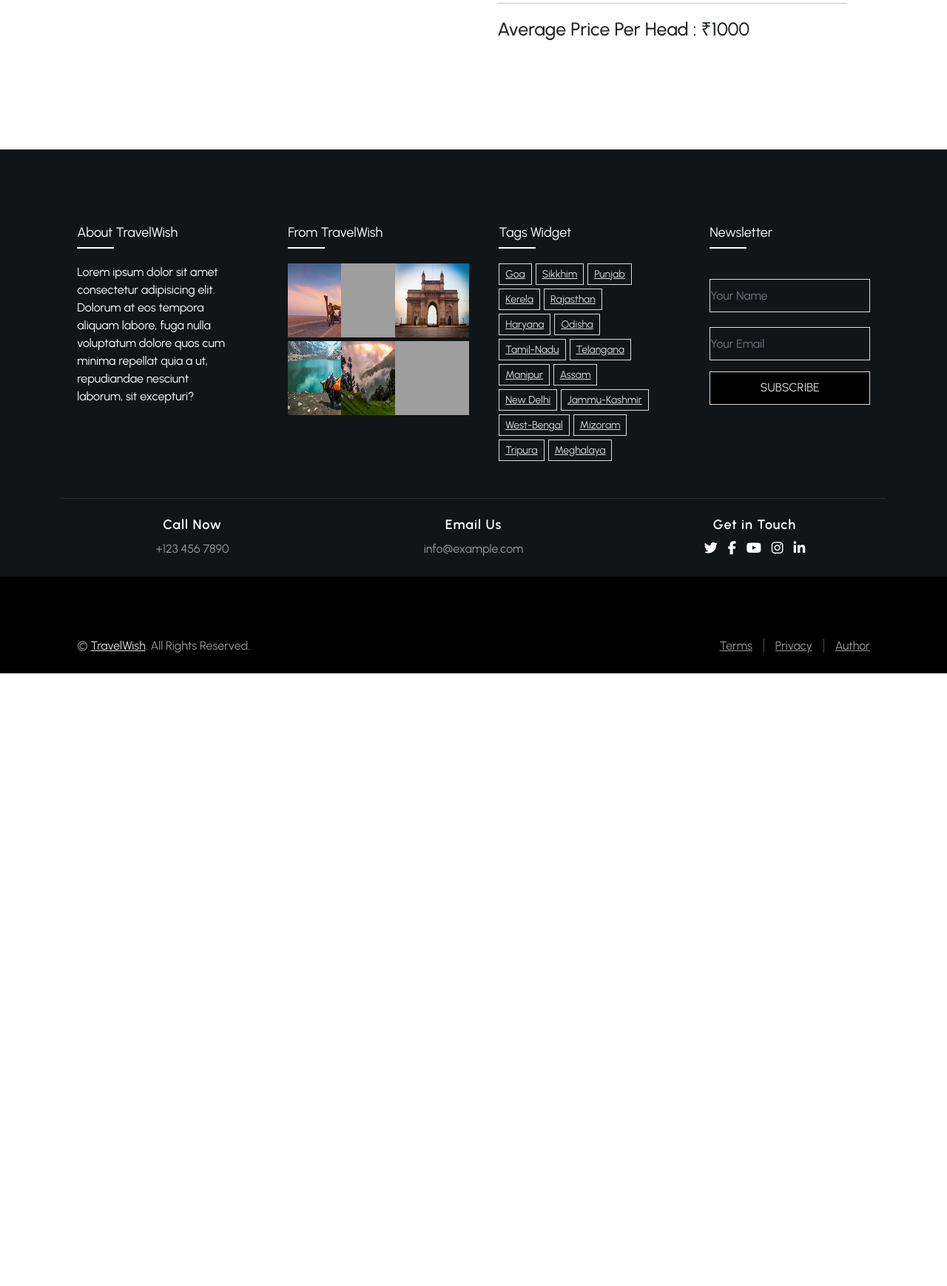
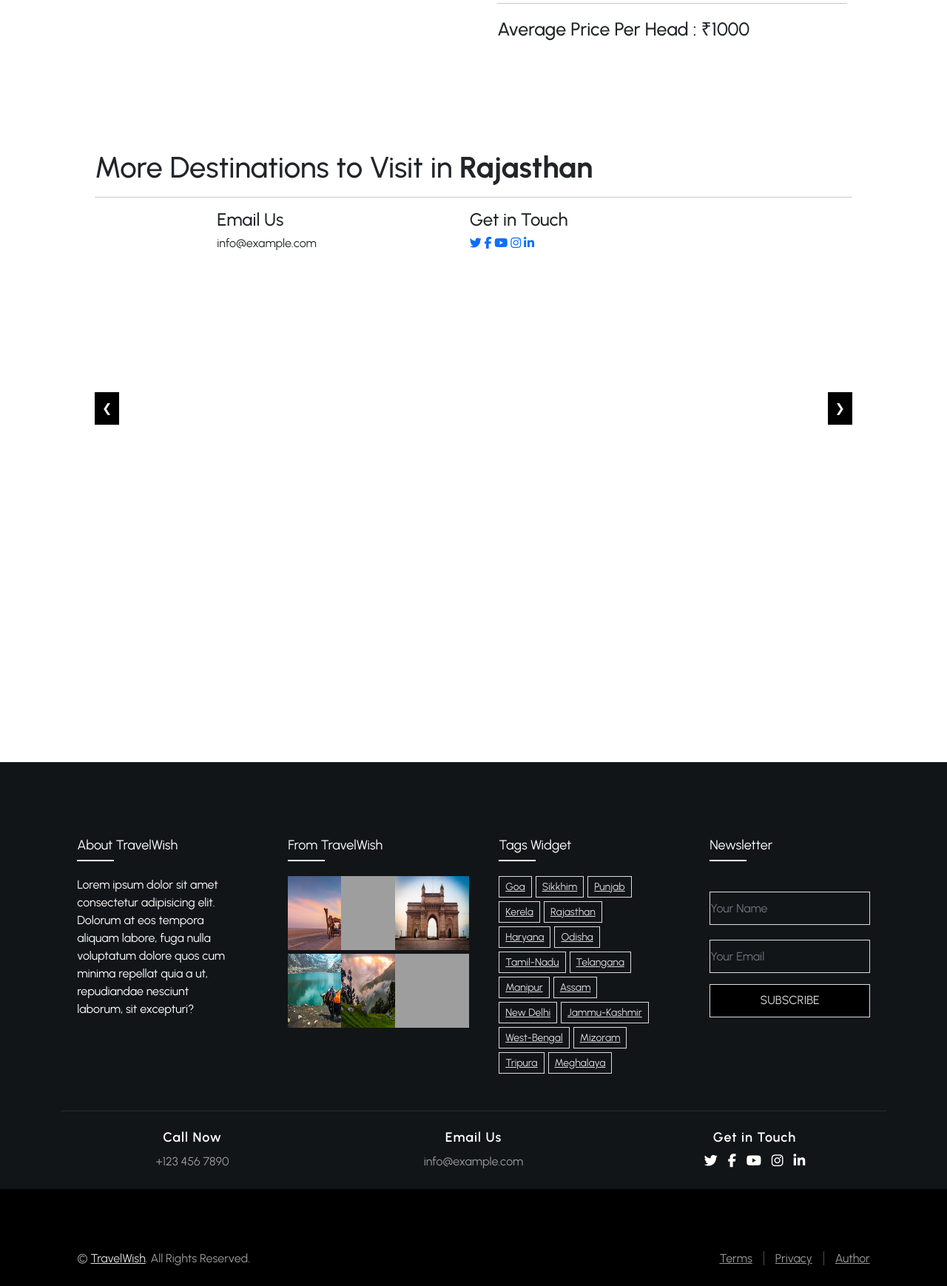
Before and after one commit to Pratham2sharma/Travel, a PHP site: page /place.php?place=1 in a window 1280 px wide. Shown: the part 1350-3088 px from the top of the page at 74% size. Before the commit the page ends 2260 px from the top, so only its background shows below. Run offline with PHP 8.4, Linux system fonts and the light colour scheme; data comes from the database, SQL or seed files in the repository; grey boxes are pictures that could not be loaded.

Commit message:
related suggestions in place details

```diff
--- a/Travelwish/place.php
+++ b/Travelwish/place.php
@@ -66,26 +66,25 @@
              $fetch_query_run = mysqli_query($connection , $fetch_query);
 
 
-               while($row = mysqli_fetch_assoc($fetch_query_run))
-              {
+             $current_destination = mysqli_fetch_assoc($fetch_query_run);
               ?>
 <div class="place-body">
     <div class="row">
      <div class="col-md-6">
       <div class="place-title">
-          <h1><?php echo $row['dest_name']; ?></h1>
+          <h1><?php echo htmlspecialchars($current_destination['dest_name']); ?></h1>
             <hr>
-            <p><?php echo $row['description']; ?></p>
+            <p><?php echo $current_destination['description']; ?></p>
 
             </div>
           <div class="tips-place">
             <h2>Tips</h2>
             <hr>
             <ul class="tips">
-            <li><?php echo $row['tip1']; ?> </li>
-                <li><?php echo $row['tip2']; ?></li>
-                <li><?php echo $row['tip3']; ?></li>
-                <li><?php echo $row['tip4']; ?></li>
+            <li><?php echo htmlspecialchars($current_destination['tip1']); ?> </li>
+                <li><?php echo htmlspecialchars($current_destination['tip2']); ?></li>
+                <li><?php echo htmlspecialchars($current_destination['tip3']); ?></li>
+                <li><?php echo htmlspecialchars($current_destination['tip4']); ?></li>
             </ul>
             </div>
     </div>
@@ -102,7 +101,7 @@
           <div class="best-time">
             <h1>Best Time to Visit</h2>
             <hr>
-            <p><?php echo $row['best_time']; ?></p>
+            <p><?php echo $current_destination['best_time']; ?></p>
           </div>
           <div class="place-reach">
             <h2>Location</h2>
@@ -111,14 +110,14 @@
               <div class="col-md-6">
 
                   <h3>City :</h3>
-                 <h4><?php echo $row['city']; ?></h4><br>
+                 <h4><?php echo htmlspecialchars($current_destination['city']); ?></h4><br>
 
 
               </div>
               <div class="col-md-6">
 
                     <h3>State : </h3>
-                    <h4><?php echo $row['states']; ?></h4><br>
+                    <h4><?php echo htmlspecialchars($current_destination['states']); ?></h4><br>
 
 
               </div>
@@ -127,16 +126,74 @@
             <div class="budget">
             <h2>Budget</h2>
             <hr>
-            <p>Average Price Per Head : &#8377;<?php echo $row['budget']; ?></p>
+            <p>Average Price Per Head : &#8377;<?php echo htmlspecialchars($current_destination['budget']); ?></p>
         </div>
 
 
         </div>
     </div>
 </div>
-<?php
-             }
-      ?>
+
+
+
+
+
+
+
+
+<div class="slider-container">
+
+    <h1 class="related-h1">More Destinations to Visit in <b><?php echo htmlspecialchars($current_destination['states']); ?></b></h1>
+    <hr>
+        <div class="slider">
+        <?php
+        require 'DB.php';
+        $id = $_GET["place"];
+        $category = $current_destination['states'];
+        $related_query = "SELECT * FROM destination WHERE states = '$category' AND place_id != $id LIMIT 9";
+        $related_query_run = mysqli_query($connection, $related_query);
+        while ($row = mysqli_fetch_assoc($related_query_run)):
+        ?>
+
+        <div class="col-md-4">
+        <div class="card" style="width: 25rem;">
+          <a href="place.php?place=<?php echo $row['place_id'] ?>">
+            <?php
+            $json = $row['fileImg'];
+            $image = json_decode($json, true);
+            $images = $image['0'];
+            ?>
+            <img src="uploads/<?php echo $images; ?>" class="card-img-top" alt="...">
+          </a>
+          <div class="wrapper">
+              <a href="place.php?place=<?php echo $row['place_id']; ?>"><span>Know More!</span></a>
+         </div>
+          <div class="card-body">
+            <h5 class="card-title"><?php echo htmlspecialchars($row['dest_name']); ?></h5>
+            <?php
+
+            $sql = "SELECT LEFT(description, 140) AS short_description FROM destination WHERE place_id = " . intval($row['place_id']);
+            $result = $connection->query($sql);
+
+            if ($result->num_rows > 0) {
+            $row = $result->fetch_assoc();
+            echo ($row['short_description']); // Convert new lines to <br> for HTML display
+            } else {
+            echo "No data found";
+            }
+
+            ?>
+          </div>
+      </div>
+    </div>
+          <?php endwhile; ?>
+
+        </div>
+        <div class="buttons">
+            <button id="prev">&#10094;</button>
+            <button id="next">&#10095;</button>
+        </div>
+  </div>
 <!-- Footer Start -->
 <div class="footer">
   <div class="container">
@@ -234,6 +291,63 @@
   </div>
 </div>
 <!-- Footer End -->
+<script>
+       const slider = document.querySelector('.slider');
+const prev = document.getElementById('prev');
+const next = document.getElementById('next');
+const cards = document.querySelectorAll('.col-md-4');
+const cardWidth = 400;
+const visibleCards = 3;
+let index = 0;
+
+// Clone first and last few cards for infinite loop effect
+const totalCards = cards.length;
+const firstClone = [];
+const lastClone = [];
+
+for (let i = 0; i < visibleCards; i++) {
+    let cloneFirst = cards[i].cloneNode(true);
+    let cloneLast = cards[totalCards - 1 - i].cloneNode(true);
+    firstClone.push(cloneFirst);
+    lastClone.push(cloneLast);
+}
+
+// Append cloned cards
+firstClone.forEach(card => slider.appendChild(card));
+lastClone.reverse().forEach(card => slider.insertBefore(card, slider.firstChild));
+
+// Adjust index to match cloned items
+index = visibleCards;
+slider.style.transform = `translateX(-${index * cardWidth}px)`;
+
+next.addEventListener('click', () => {
+    if (index >= totalCards) {
+        setTimeout(() => {
+            slider.style.transition = "none";
+            index = visibleCards;
+            slider.style.transform = `translateX(-${index * cardWidth}px)`;
+        }, 500);
+    }
+
+    index++;
+    slider.style.transition = "transform 0.5s ease-in-out";
+    slider.style.transform = `translateX(-${index * cardWidth}px)`;
+});
+
+prev.addEventListener('click', () => {
+    if (index <= 0) {
+        setTimeout(() => {
+            slider.style.transition = "none";
+            index = totalCards;
+            slider.style.transform = `translateX(-${index * cardWidth}px)`;
+        }, 500);
+    }
+
+    index--;
+    slider.style.transition = "transform 0.5s ease-in-out";
+    slider.style.transform = `translateX(-${index * cardWidth}px)`;
+});
+    </script>
 
      <script src="https://unpkg.com/swiper/swiper-bundle.min.js"></script>
      <script type="text/javascript" src="script.js"></script>
--- a/Travelwish/style.css
+++ b/Travelwish/style.css
@@ -370,6 +370,49 @@ background-color: skyblue;
   .swiper {
       height: 400px;
   }
+
+}
+
+
+.slider-container {
+  width: 80%;
+  overflow: hidden;
+  position: relative;
+  margin-left: 10%;
+  height: 700px;
+  margin-top: 10%;
+}
+.slider {
+  display: flex;
+  transition: transform 0.5s ease-in-out;
+}
+.card-slider{
+  min-width: 300px;
+  padding: 20px;
+  background: white;
+  margin: 10px;
+  border-radius: 10px;
+  box-shadow: 0 4px 6px rgba(0,0,0,0.1);
+  text-align: center;
+}
+.buttons {
+  position: absolute;
+  top: 50%;
+  width: 100%;
+  display: flex;
+  justify-content: space-between;
+  transform: translateY(-50%);
+}
+.buttons button {
+  background: black;
+  color: white;
+  border: none;
+  padding: 10px;
+  cursor: pointer;
+}
+
+.related-h1{
+  font-family: "Urbanist", serif;
 
 }
 
```
Also changed, not shown: travelwish (2).sql.
